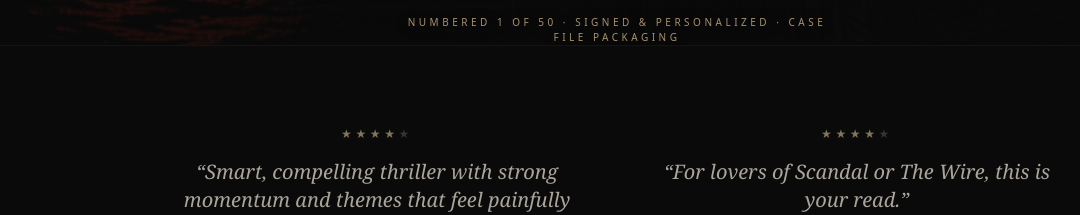
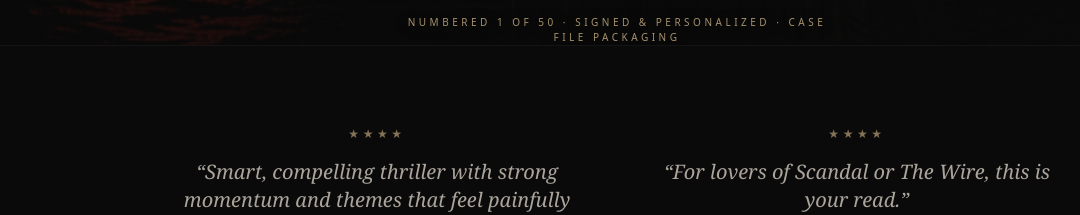
Before and after one commit to lerenyae/Civic-Noir-site, a Next.js app: page / in a window 1280 px wide. Shown: the part 928-1143 px from the top of the page, without its empty margins (23-1103 px from the left). Built offline with nearby package versions, Linux system fonts and the light colour scheme.

Commit message:
Fix reviews: drop empty 5th star, show actual rating count

```diff
--- a/components/Reviews.tsx
+++ b/components/Reviews.tsx
@@ -8,7 +8,7 @@ export default function Reviews() {
           <figure key={i} className="text-center">
             <p className="text-gold/70 text-xs tracking-[0.3em] mb-4" aria-label={`${r.rating} out of 5 stars`}>
               {"★".repeat(r.rating)}
-              <span className="text-bone-300/20">{"★".repeat(5 - r.rating)}</span>
+
             </p>
             <blockquote className="font-serif text-lg md:text-xl text-bone-300/75 font-light italic leading-relaxed mb-5">
               &ldquo;{r.quote}&rdquo;
```
